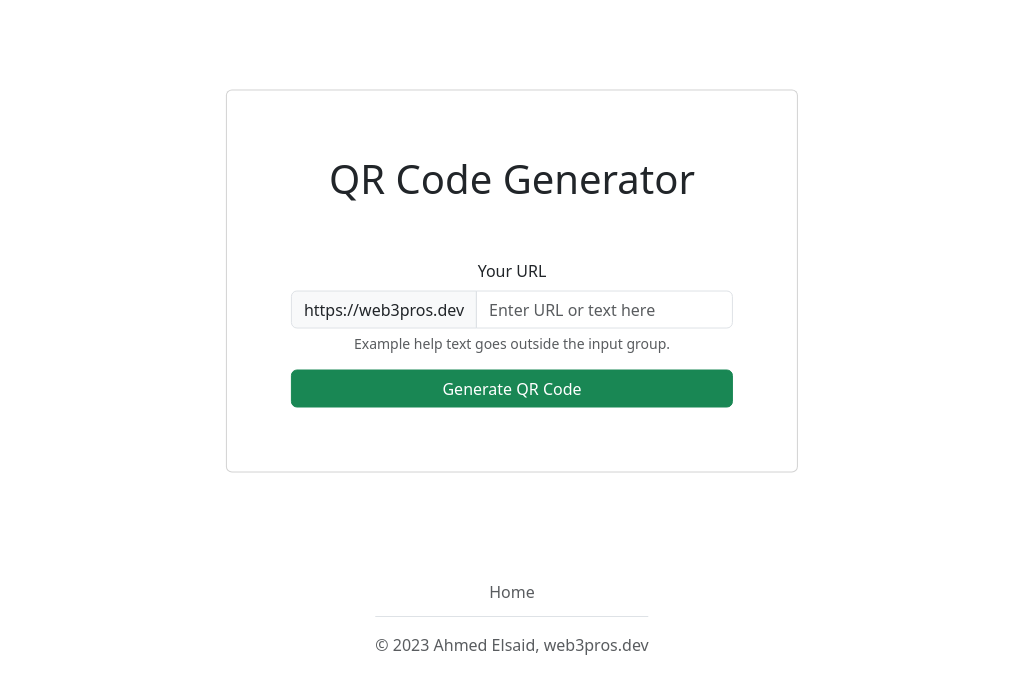
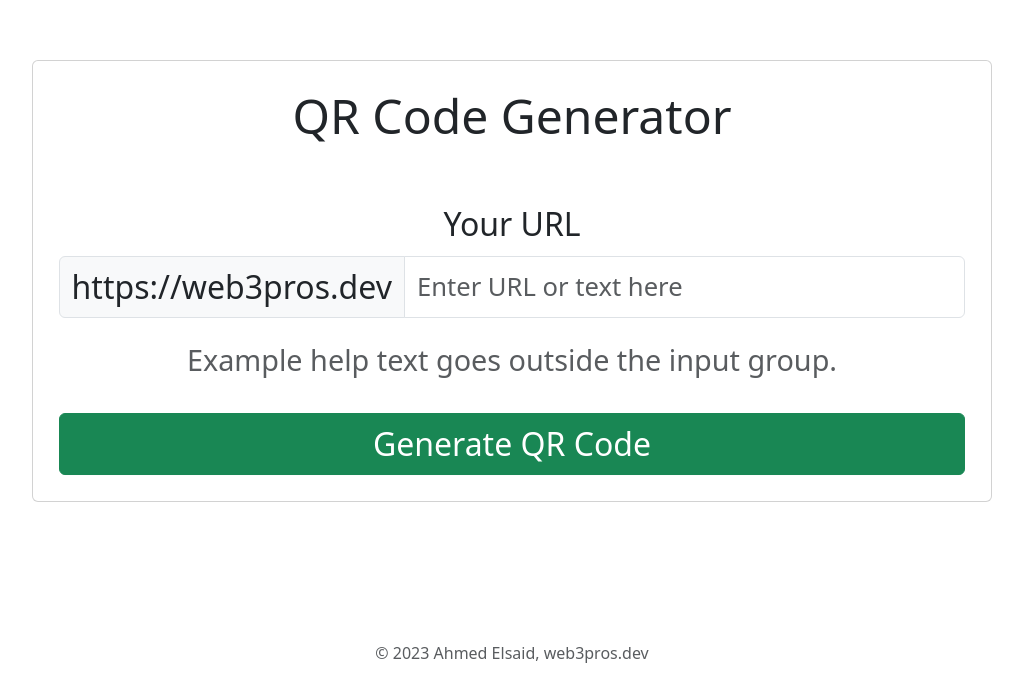
Before and after one commit to a0-0/qr-code-generator, a plain HTML site: page index.html in a window 1280 px wide. Shown: the part 119-800 px from the top of the page, without its empty margins (128-1151 px from the left). Drawn offline with nearby package versions, Linux system fonts and the light colour scheme.

Commit message:
styling 2

```diff
--- a/index.html
+++ b/index.html
@@ -40,10 +40,7 @@
   <script src="script.js"></script>
 </body>
 
-<footer class="py-0 my-2 position-absolute bottom-0 start-50 translate-middle-x">
-  <ul class="nav justify-content-center border-bottom pb-1 mb-3">
-    <li class="nav-item"><a href="/index.html" class="nav-link px-2 text-muted">Home</a></li>
-  </ul>
+<footer class=" position-absolute bottom-0 start-50 translate-middle-x">
   <p class="text-center text-muted">© 2023 Ahmed Elsaid, web3pros.dev</p>
 </footer>
 </html>
--- a/style.css
+++ b/style.css
@@ -6,38 +6,25 @@ body {
   background-color: #f5f5f5;
 }
 .card{
-  text-align: center;
-  padding:5%;
+  text-align: center !important;
+  padding:2% !important;
+  width: 75% !important;
 }
+h1{
+  font-size: 3rem !important;
+}
+label , span{
+  font-size: 2rem !important;
+}
+.form-text{
+  padding: 1rem 0 !important;
+  font-size: 1.8rem !important;
 
-/*
-h1 {
-  text-align: center;
-  margin-top: 50px;
 }
+input{
+  font-size: 1.6rem !important;
 
-#qr-code {
-  width: 300px;
-  margin: 50px auto;
 }
-
-input[type=text] {
-  display: block;
-  margin: 0 auto 20px;
-  padding: 10px;
-  font-size: 16px;
-  width: 80%;
-  max-width: 500px;
+.btn-success{
+  font-size: 2rem !important;
 }
-
-button {
-  display: block;
-  margin: 0 auto;
-  padding: 10px 20px;
-  font-size: 16px;
-  background-color: #4CAF50;
-  color: #fff;
-  border: none;
-  border-radius: 4px;
-  cursor: pointer;
-} */
```
